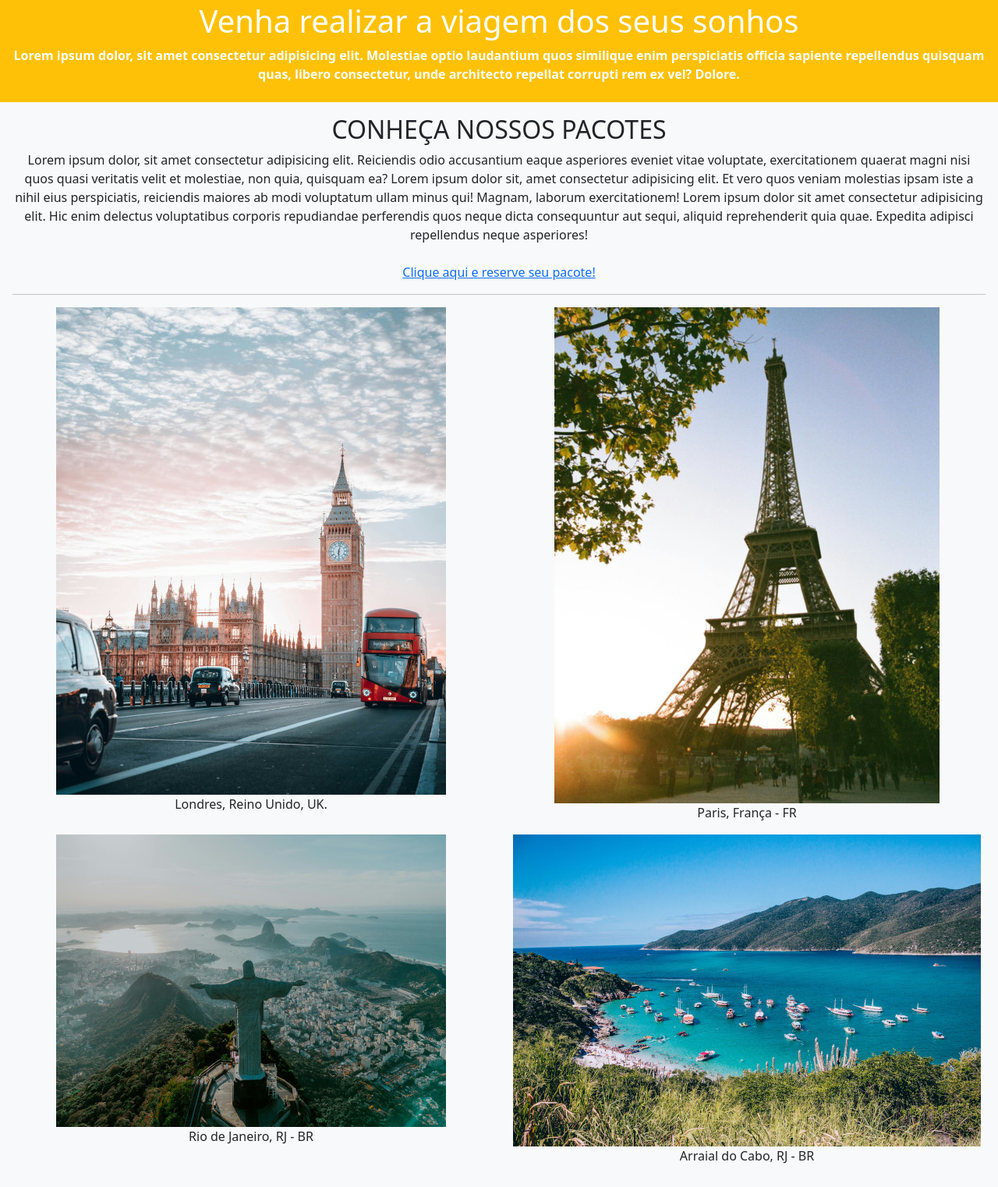
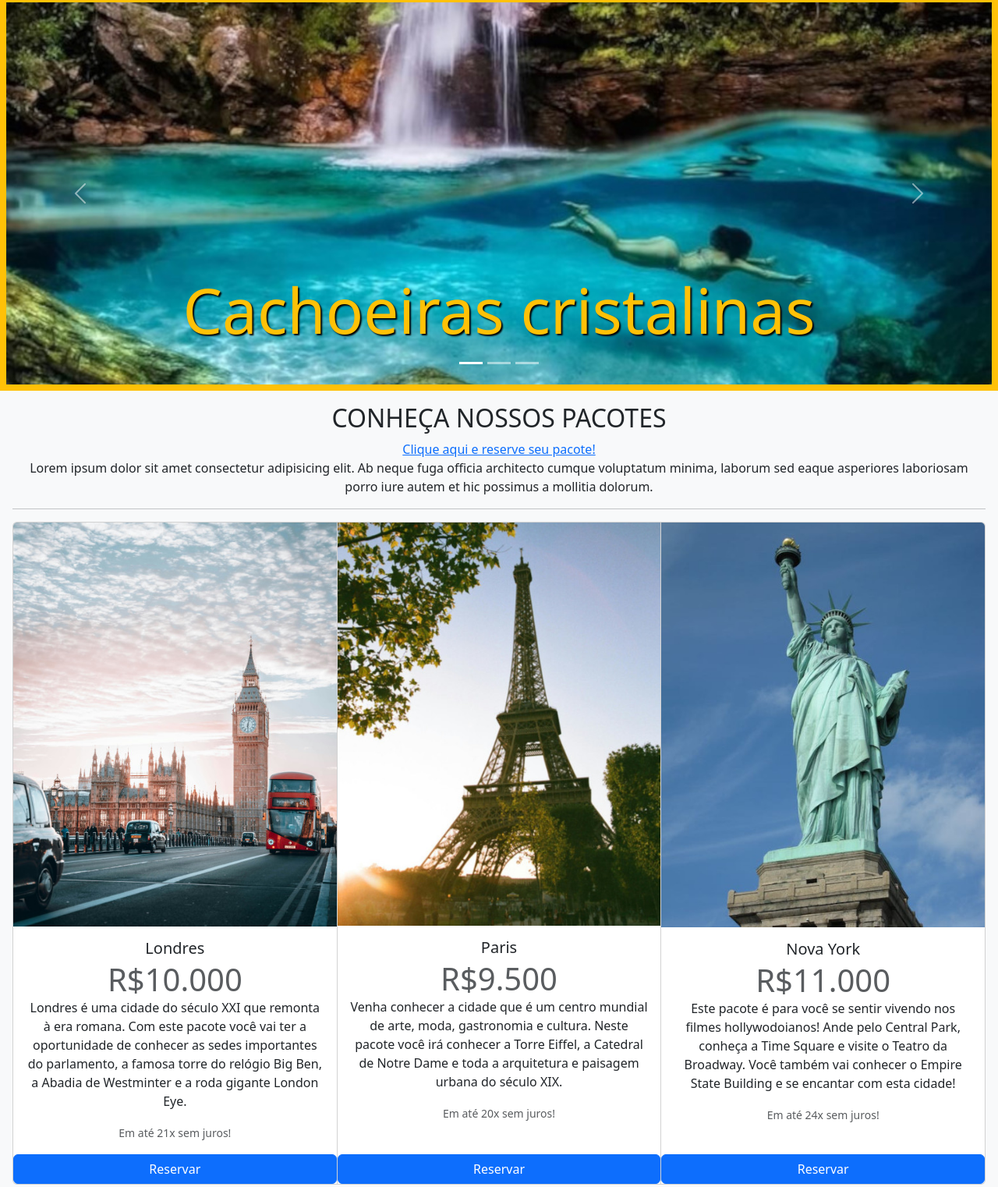
Before and after one commit to fonsecapamela/Descomplica, a plain HTML site: page A viagem dos sonhos.html in a window 1280 px wide. Shown: the part 61-1583 px from the top of the page at 78% size. Drawn offline with nearby package versions, Linux system fonts and the light colour scheme.

Commit message:
Aula cards bootstrap

```diff
--- a/A viagem dos sonhos.html
+++ b/A viagem dos sonhos.html
@@ -39,41 +39,88 @@
               </div>
             </div>
           </nav>
-        <h1>Venha realizar a viagem dos seus sonhos</h1>
-        <p>Lorem ipsum dolor, sit amet consectetur adipisicing elit. Molestiae optio laudantium quos similique enim perspiciatis officia sapiente repellendus quisquam quas, libero consectetur, unde architecto repellat corrupti rem ex vel? Dolore.</p>
+          <div id="carouselExampleCaptions" class="carousel slide">
+            <div class="carousel-indicators">
+              <button type="button" data-bs-target="#carouselExampleCaptions" data-bs-slide-to="0" class="active" aria-current="true" aria-label="Slide 1"></button>
+              <button type="button" data-bs-target="#carouselExampleCaptions" data-bs-slide-to="1" aria-label="Slide 2"></button>
+              <button type="button" data-bs-target="#carouselExampleCaptions" data-bs-slide-to="2" aria-label="Slide 3"></button>
+            </div>
+            <div class="carousel-inner">
+              <div class="carousel-item active">
+                <img src="imagens/carousel/chapada dos veadeiros ok.jpg" class="d-block w-100" alt="...">
+                <div class="carousel-caption d-none d-md-block">
+                  <h5>Cachoeiras cristalinas</h5>
+
+                </div>
+              </div>
+              <div class="carousel-item">
+                <img src="imagens/carousel/cataratas do Iguaçú ok.jpg" class="d-block w-100" alt="...">
+                <div class="carousel-caption d-none d-md-block">
+                  <h5>De Norte a Sul</h5>
+
+                </div>
+              </div>
+              <div class="carousel-item">
+                <img src="imagens/carousel/amazonasok.jpg" class="d-block w-100" alt="...">
+                <div class="carousel-caption d-none d-md-block">
+                  <h5>Venha conhecer o mundo!</h5>
+
+                </div>
+              </div>
+            </div>
+            <button class="carousel-control-prev" type="button" data-bs-target="#carouselExampleCaptions" data-bs-slide="prev">
+              <span class="carousel-control-prev-icon" aria-hidden="true"></span>
+              <span class="visually-hidden">Previous</span>
+            </button>
+            <button class="carousel-control-next" type="button" data-bs-target="#carouselExampleCaptions" data-bs-slide="next">
+              <span class="carousel-control-next-icon" aria-hidden="true"></span>
+              <span class="visually-hidden">Next</span>
+            </button>
+          </div>
     </header>
 
     <section class="container-fluid bg-light text-center p-3">
         <h2>Conheça nossos pacotes</h2>
-        <p>
-            Lorem ipsum dolor, sit amet consectetur adipisicing elit. Reiciendis odio accusantium eaque asperiores eveniet vitae voluptate, exercitationem quaerat magni nisi quos quasi veritatis velit et molestiae, non quia, quisquam ea?
-            Lorem ipsum dolor sit, amet consectetur adipisicing elit. Et vero quos veniam molestias ipsam iste a nihil eius perspiciatis, reiciendis maiores ab modi voluptatum ullam minus qui! Magnam, laborum exercitationem!
-            Lorem ipsum dolor sit amet consectetur adipisicing elit. Hic enim delectus voluptatibus corporis repudiandae perferendis quos neque dicta consequuntur aut sequi, aliquid reprehenderit quia quae. Expedita adipisci repellendus neque asperiores!
-            <br>
-            <br>
             <a href="https://www.lipsum.com/">Clique aqui e reserve seu pacote!</a>
+            <p>Lorem ipsum dolor sit amet consectetur adipisicing elit. Ab neque fuga officia architecto cumque voluptatum minima, laborum sed eaque asperiores laboriosam porro iure autem et hic possimus a mollitia dolorum.</p>
             <hr>
-        </p>
-        <div class="row">
-            <figure class="col text-center">
-                <img src="imagens/Londres_edit.jpeg" alt="Imagem cidade de Londres">
-                <figcaption>Londres, Reino Unido, UK.</figcaption>
-            </figure>
+                <div class="card-group">
+                    <div class="card">
+                      <img src="imagens/Londres_edit.jpeg" class="card-img-top" alt="...">
+                      <div class="card-body">
+                        <h5 class="card-title">Londres</h5>
+                        <h1 class="card-subtitle text-muted">R$10.000</h1>
+                        <p class="card-text">Londres é uma cidade do século XXI que remonta à era romana. Com este pacote você vai ter a oportunidade de conhecer as sedes importantes do parlamento, a famosa torre do relógio Big Ben, a Abadia de Westminter e a roda gigante London Eye.</p>
+                        <p class="card-text"><small class="text-body-secondary">Em até 21x sem juros!</small></p>
+                      </div>
+                      <a href="#" class="btn btn-primary">Reservar</a>
+                    </div>
+                    <div class="card">
+                      <img src="imagens/Paris red.cort.jpg" class="card-img-top" alt="...">
+                      <div class="card-body">
+                        <h5 class="card-title">Paris</h5>
+                        <h1 class="card-subtitle text-muted">R$9.500</h1>
+                        <p class="card-text">Venha conhecer a cidade que é um centro mundial de arte, moda, gastronomia e cultura. Neste pacote você irá conhecer a Torre Eiffel, a Catedral de Notre Dame e toda a arquitetura e paisagem urbana do século XIX.</p>
+                        <p class="card-text"><small class="text-body-secondary">Em até 20x sem juros!</small></p>
+                      </div>
+                      <a href="#" class="btn btn-primary">Reservar</a>
+                    </div>
+                    <div class="card">
+                      <img src="imagens/estatua liberdadecort.jpeg" class="card-img-top" alt="...">
+                      <div class="card-body">
+                        <h5 class="card-title">Nova York</h5>
+                        <h1 class="card-subtitle text-muted">R$11.000</h1>
+                        <p class="card-text">Este pacote é para você se sentir vivendo nos filmes hollywodoianos! Ande pelo Central Park, conheça a Time Square e  visite o Teatro da Broadway. Você também vai conhecer o Empire State Building e se encantar com esta cidade!</p>
+                        <p class="card-text"><small class="text-body-secondary">Em até 24x sem juros!</small></p>
+                      </div>
+                      <a href="#" class="btn btn-primary">Reservar</a>
+                    </div>
 
-            <figure class="col text-center">
-                <img src="imagens/Paris edit.jpg" alt="imagem cidade de Paris">
-                <figcaption>Paris, França - FR</figcaption>
-            </figure>
 
-            <figure class="col text-center">
-                    <img src="imagens/rio de janeiro 500x40.jpeg" alt="imagem cidade rio de janeiro">
-                    <figcaption>Rio de Janeiro, RJ - BR</figcaption>
-            </figure>
 
-            <figure class="col text-center">
-                <img src="imagens/Arraial do Cabo. editada.jpg" alt="imagem avenida paulista">
-            <figcaption>Arraial do Cabo, RJ - BR</figcaption>
-            </figure>
+            </div>
+
+
 
     </section>
 
--- a/style.css
+++ b/style.css
@@ -24,3 +24,9 @@ h2{
     color: #313030;
     font-weight: 600;
 }
+
+.carousel-caption h5{
+    font-size: 80px;
+    color: #ffc107;
+    text-shadow: 2px 2px 2px black;
+}
```
Also changed, not shown: imagens/Paris red.cort.jpg (added), imagens/Paris red.jpg (added), imagens/carousel/amazonas.jpg (added), imagens/carousel/amazonasok.jpg (added), imagens/carousel/angra.jpg (added), imagens/carousel/angraok.jpg (added), imagens/carousel/cataratas do Iguaçú ok.jpg (added), imagens/carousel/cataratas do Iguaçú.jpg (added), imagens/carousel/chapada dos veadeiros ok.jpg (added), imagens/carousel/chapada dos veadeiros.jpg (added), imagens/estatua liberdade.jpeg (added), imagens/estatua liberdadecort.jpeg (added).
